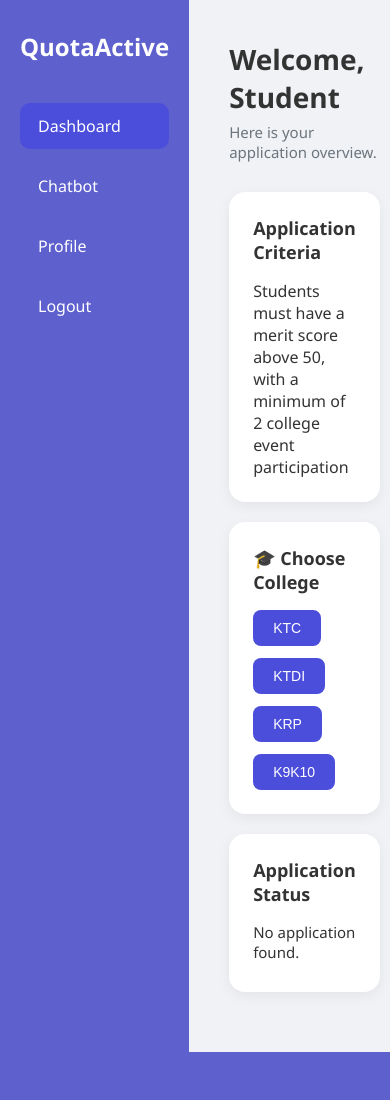
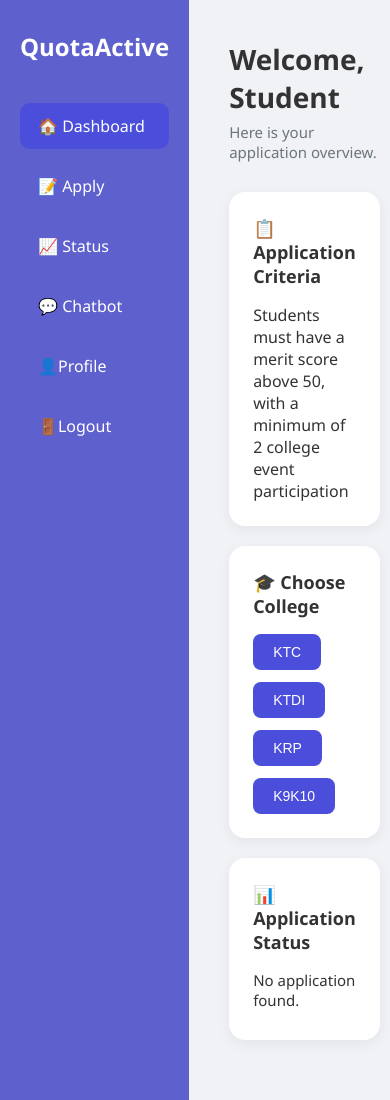
Before and after one commit to welsonxw/quota-active-system, a PHP site: page /dashboard.php in a window 390 px wide. Before the commit the page ends 1052 px from the top, so only its background shows below. Run offline with PHP 8.4, Linux system fonts and the light colour scheme; data comes from the database, SQL or seed files in the repository; some libraries are stand-ins or nearby versions.

Commit message:
dashboard student no bug

```diff
--- a/student/dashboard.php
+++ b/student/dashboard.php
@@ -41,10 +93,13 @@ if ($student_id) {
       <h2 class="logo">QuotaActive</h2>
       <nav>
         <ul class="nav-list">
-        <li class="nav-item active">Dashboard</li>
-        <li class="nav-item">Chatbot</li>
-        <li class="nav-item"> <a href="profile.php" class="nav-link">Profile</a></li>
-        <li class="nav-item"><a class="nav-link text-danger" href="logout.php">Logout</a></li>
+          <li class="nav-item active">🏠 Dashboard</li>
+          <li class="nav-item"><a href="apply.php" class="nav-link">📝 Apply</a></li>
+          <li class="nav-item"><a href="status.php" class="nav-link">📈 Status</a></li>
+
+          <li class="nav-item">💬 Chatbot</li>
+          <li class="nav-item"> <a href="profile.php" class="nav-link">👤Profile</a></li>
+          <li class="nav-item"><a class="nav-link text-danger" href="logout.php">🚪Logout</a></li>
         </ul>
       </nav>
     </aside>
@@ -60,7 +115,7 @@ if ($student_id) {
       <section class="fixed-dashboard-grid">
         <!-- Grid 1: Criteria -->
         <div class="card criteria">
-        <h3>Application Criteria</h3>
+          <h3>📋 Application Criteria</h3>
           <p><?= nl2br(htmlspecialchars($criteria_text)) ?></p>
         </div>
 
@@ -77,7 +132,7 @@ if ($student_id) {
 
         <!-- Grid 3: Application Status -->
         <div class="card status">
-        <h3>Application Status</h3>
+          <h3>📊 Application Status</h3>
           <?php if ($application): ?>
             <?php
             $status = strtolower($application['status']);
@@ -90,7 +145,7 @@ if ($student_id) {
             ?>
             <p>Status:
               <strong style="color: <?= $statusColor ?>;">
-    <?= ucfirst(htmlspecialchars($application['status'])) ?>
+                <?= htmlspecialchars($application['status']) ?>
               </strong>
             </p>
             <p>College: <strong>KTDI</strong></p>
```
Also changed, not shown: other parts of student/dashboard.php (+54 -1 lines), 2 other files. Lines whose indentation alone changed are shown as unchanged.
